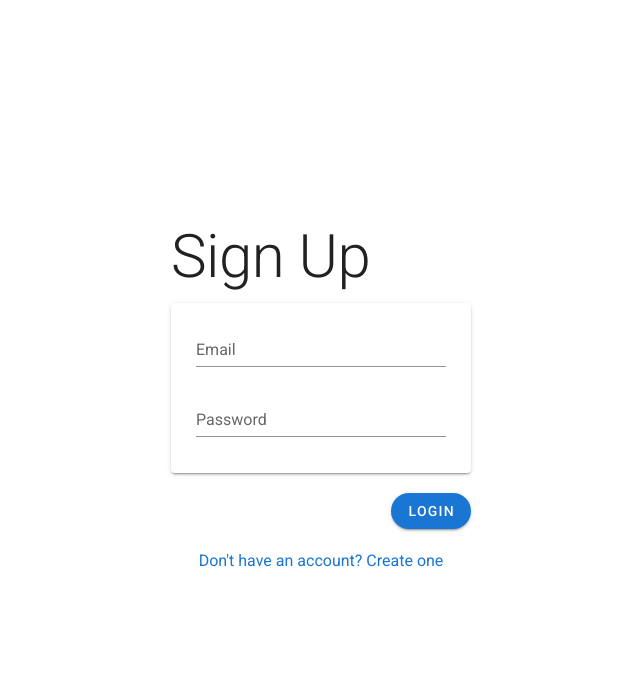
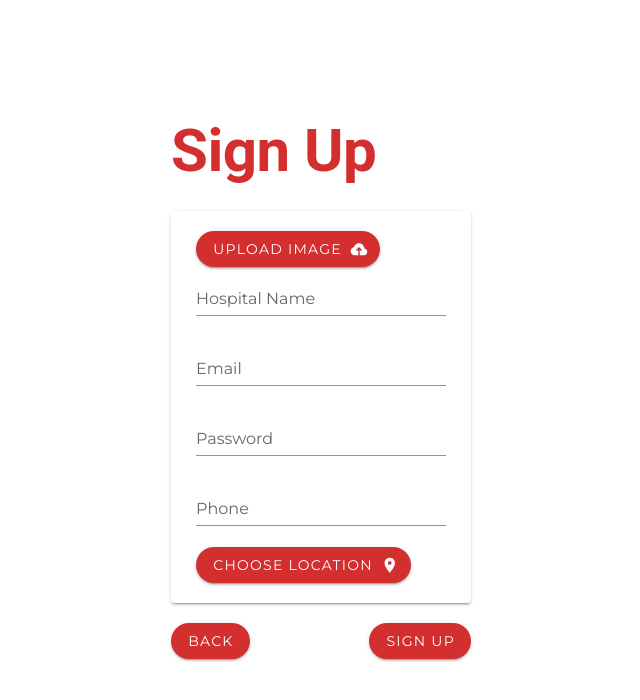
Before and after one commit to jama5262/blood-donation-system-web, a Vue app: page /signup in a window 1280 px wide. Shown: the top 700 px of the page, without its empty margins (319-959 px from the left). Built offline with nearby package versions, Linux system fonts and the light colour scheme.

Commit message:
Finished login and signup ui

```diff
--- a/public/index.html
+++ b/public/index.html
@@ -6,7 +6,7 @@
     <meta name="viewport" content="width=device-width,initial-scale=1.0">
     <link rel="icon" href="<%= BASE_URL %>favicon.ico">
     <title>blood-donation-system-web</title>
-    <link rel="stylesheet" href="https://fonts.googleapis.com/css?family=Roboto:100,300,400,500,700,900">
+    <link href="https://fonts.googleapis.com/css?family=Montserrat&display=swap" rel="stylesheet">
     <link rel="stylesheet" href="https://cdn.jsdelivr.net/npm/@mdi/font@latest/css/materialdesignicons.min.css">
   </head>
   <body>
--- a/src/App.vue
+++ b/src/App.vue
@@ -10,6 +10,8 @@
   }
 </script>
 
-<style lang="scss" scoped>
-
+<style scoped>
+  * {
+    font-family: 'Montserrat', sans-serif;
+  }
 </style>
--- a/src/components/authComponents/Login.vue
+++ b/src/components/authComponents/Login.vue
@@ -1,17 +1,17 @@
 <template>
   <div class="main-container">
-    <p class="display-3">Kenya Blood</p>
-    <p class="display-3">Donation</p>
-    <p class="display-3">System</p>
+    <p class="display-3 font-weight-bold primary--text">Kenya Blood</p>
+    <p class="display-3 font-weight-bold primary--text">Donation</p>
+    <p class="display-3 font-weight-bold primary--text">System</p>
     <v-card max-width="344" class="mx-auto">
-      <v-text-field label="Email"></v-text-field>
-      <v-text-field label="Password"></v-text-field>
+      <v-text-field type="email" label="Email"></v-text-field>
+      <v-text-field type="password" label="Password"></v-text-field>
     </v-card>
     <div class="button-container d-flex justify-end">
-      <v-btn rounded color="primary">Login</v-btn>
+      <v-btn rounded color="primary">Log in</v-btn>
     </div>
     <div class="link-container d-flex justify-center">
-      <a v:onclick="openSignPage">Don't have an account? Create one</a>
+      <router-link to="/signup">Don't have an account? Create one</router-link>
     </div>
   </div>
 </template>
@@ -28,13 +28,11 @@ export default {
 
 <style lang="scss" scoped>
 .v-card {
+  margin-top: 30px;
   padding: 15px 25px;
   border-radius: 20px
 }
 .button-container {
   padding: 20px 0
 }
-.main-container {
-    width: 400px
-  }
 </style>
--- a/src/components/authComponents/SignUp.vue
+++ b/src/components/authComponents/SignUp.vue
@@ -1,24 +1,33 @@
 <template>
   <div class="main-container">
-    <p class="display-3">Sign Up</p>
+    <p class="display-3 font-weight-bold primary--text">Sign Up</p>
     <v-card max-width="344" class="mx-auto">
-      <v-text-field label="Email"></v-text-field>
-      <v-text-field label="Password"></v-text-field>
+      <v-btn color="primary" rounded>
+        Upload Image
+        <v-icon right dark>mdi-cloud-upload</v-icon>
+      </v-btn>
+      <v-text-field label="Hospital Name"></v-text-field>
+      <v-text-field type="email" label="Email"></v-text-field>
+      <v-text-field type="password" label="Password"></v-text-field>
+      <v-text-field label="Phone"></v-text-field>
+      <v-btn color="primary" rounded>
+        Choose Location
+        <v-icon right dark>mdi-map-marker</v-icon>
+      </v-btn>
     </v-card>
-    <div class="button-container d-flex justify-end">
-      <v-btn rounded color="primary">Login</v-btn>
+    <div class="button-container d-flex justify-space-between">
+      <v-btn v-on:click="goBack" rounded color="primary">Back</v-btn>
+      <v-btn rounded color="primary">Sign Up</v-btn>
     </div>
-    <div class="link-container d-flex justify-center">
-      <a v:onclick="openSignPage">Don't have an account? Create one</a>
-    </div>
+    <div class="link-container d-flex justify-center"></div>
   </div>
 </template>
 
 <script>
 export default {
   methods: {
-    openSignPage() {
-      alert("ok")
+    goBack: function () {
+      window.history.back();
     }
   }
 };
@@ -26,13 +35,14 @@ export default {
 
 <style lang="scss" scoped>
 .v-card {
-  padding: 15px 25px;
-  border-radius: 20px
+  margin-top: 30px;
+  padding: 20px 25px;
+  border-radius: 20px;
 }
 .button-container {
-  padding: 20px 0
+  padding: 20px 0;
 }
-  .main-container {
-    width: 300px
-  }
+.main-container {
+  width: 300px;
+}
 </style>
--- a/src/plugins/vuetify.js
+++ b/src/plugins/vuetify.js
@@ -4,6 +4,13 @@ import Vuetify from 'vuetify/lib';
 Vue.use(Vuetify);
 
 export default new Vuetify({
+  theme: {
+    themes: {
+      light: {
+        primary: '#D32F2F',
+      },
+    },
+  },
   icons: {
     iconfont: 'mdi',
   },
```
